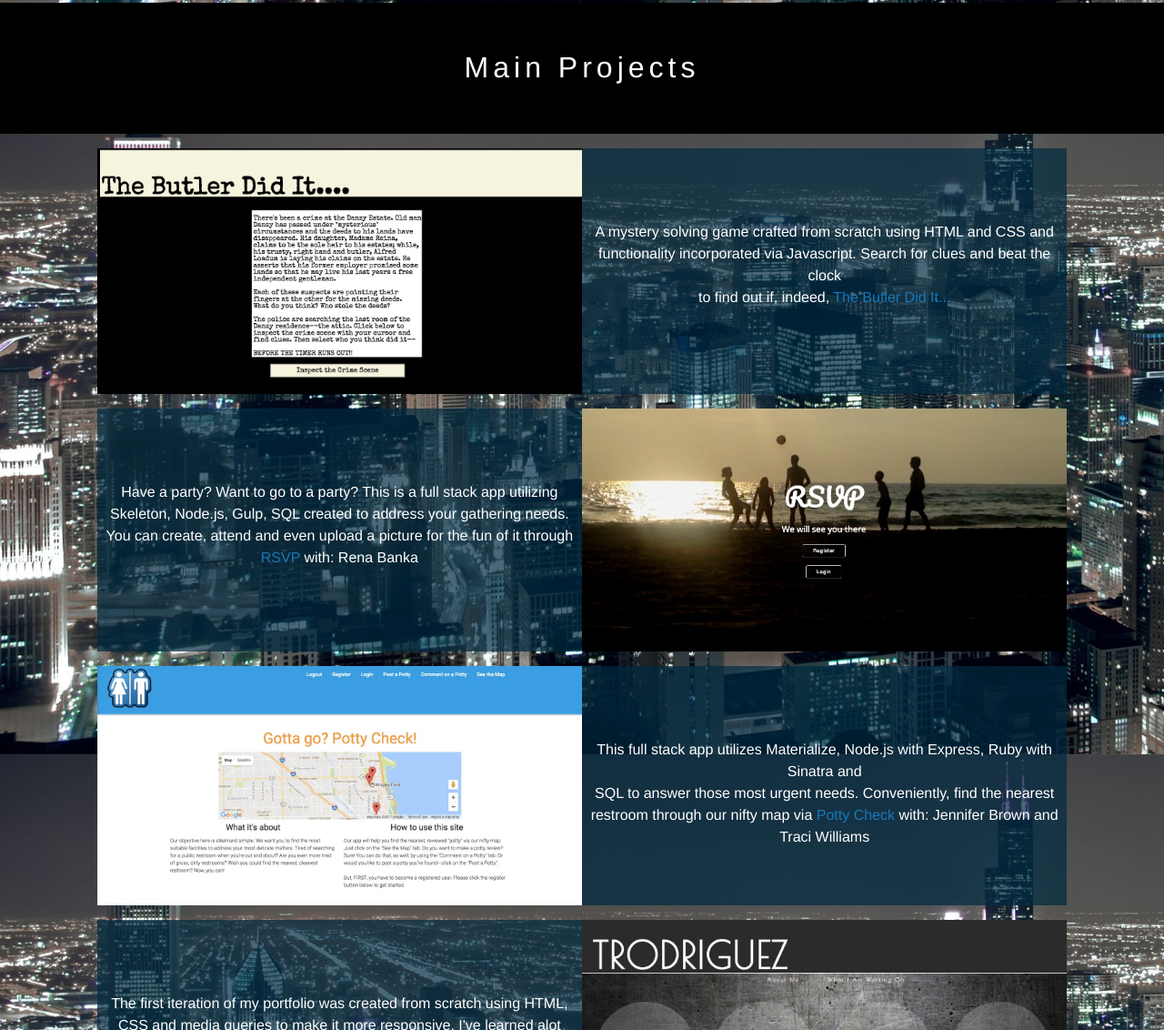
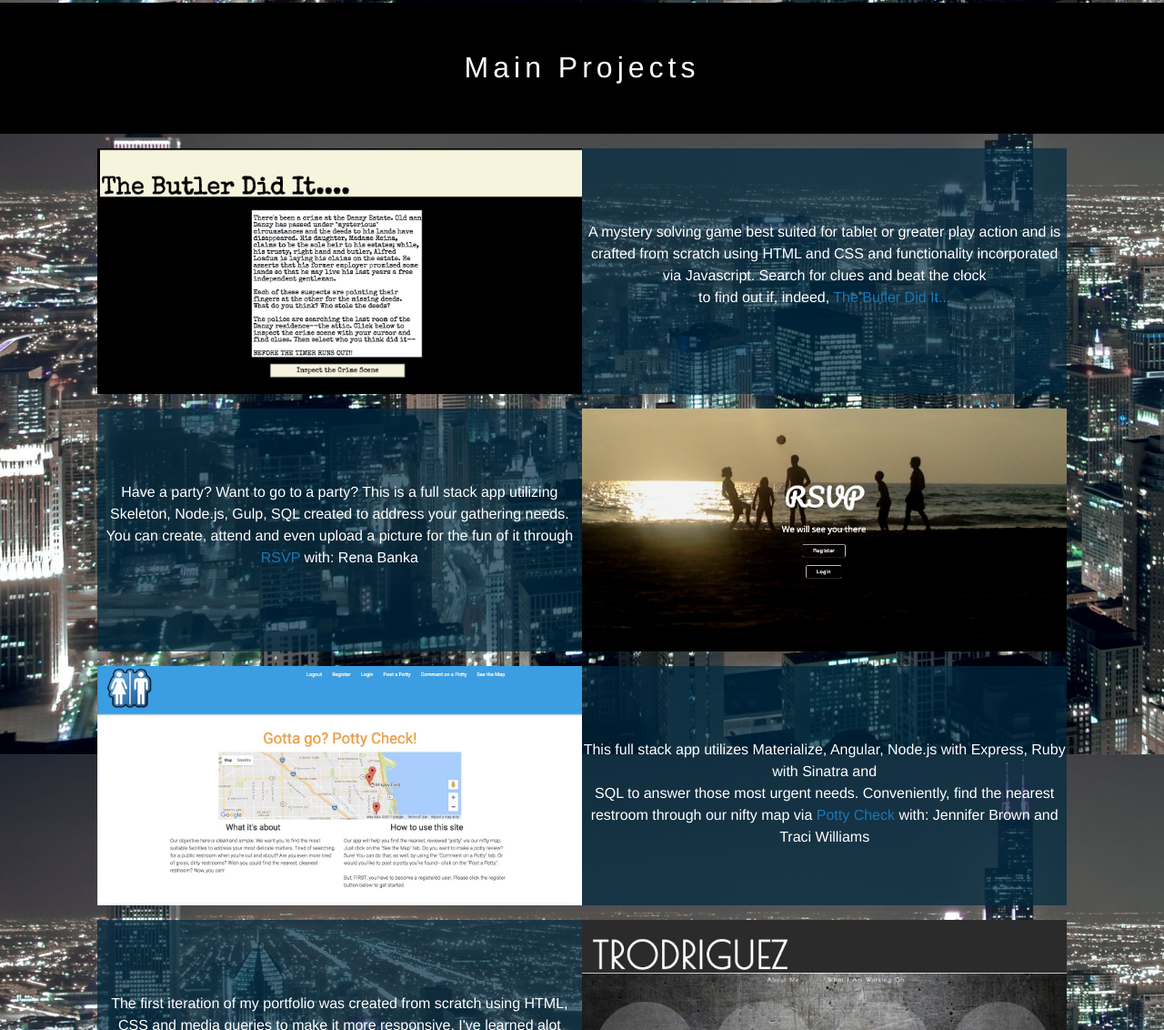
Before and after one commit to chitownhope/chitownhope.github.io, a plain HTML site: page portfolio-deux/index.html in a window 1280 px wide. Shown: the part 771-1903 px from the top of the page at 91% size. Drawn offline with Linux system fonts and the light colour scheme.

Commit message:
added a couple details to project descriptions

```diff
--- a/portfolio-deux/index.html
+++ b/portfolio-deux/index.html
@@ -39,7 +39,7 @@
 
 <div id="projects" class="row small-10 center large-collapse">
   <div class="small-6 columns largerprojects-images"><img src="css/butler.jpg"></div>
-  <div class="small-6 columns largerprojects-p">A mystery solving game crafted from scratch using HTML and CSS and functionality incorporated via Javascript. Search for clues and beat the clock <br>to find out if, indeed, <a class="largerprojects-links" href="https://chitownhope.github.io/project1/landing-page.html" target="_blank">The Butler Did It...</a></div>
+  <div class="small-6 columns largerprojects-p">A mystery solving game best suited for tablet or greater play action and is crafted from scratch using HTML and CSS and functionality incorporated via Javascript. Search for clues and beat the clock <br>to find out if, indeed, <a class="largerprojects-links" href="https://chitownhope.github.io/project1/landing-page.html" target="_blank">The Butler Did It...</a></div>
 </div>
 
 <div class="row small-10 center large-collapse">
@@ -51,7 +51,7 @@
 
 <div class="row small-10 center large-collapse">
   <div class="small-6 columns largerprojects-images"><img src="css/pottyproject.jpg"></div>
-  <div class="small-6 columns largerprojects-p">This full stack app utilizes Materialize, Node.js with Express, Ruby with Sinatra and <br>SQL to answer those most urgent needs.  Conveniently, find the nearest restroom through our nifty map via
+  <div class="small-6 columns largerprojects-p">This full stack app utilizes Materialize, Angular, Node.js with Express, Ruby with Sinatra and <br>SQL to answer those most urgent needs.  Conveniently, find the nearest restroom through our nifty map via
   <a class="largerprojects-links" href="https://potty-check.herokuapp.com/" target="_blank">Potty Check</a> with: Jennifer Brown and Traci Williams</div>
 </div>
 
```
